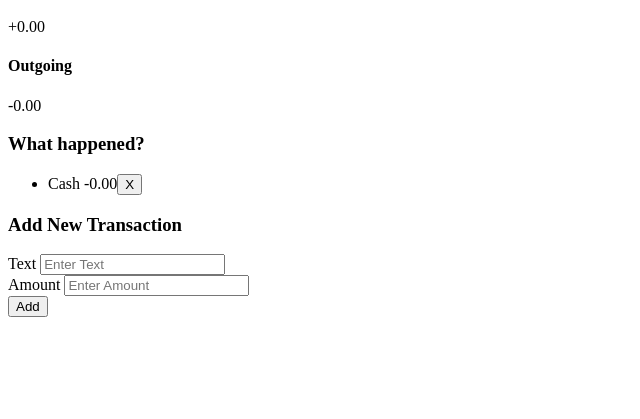
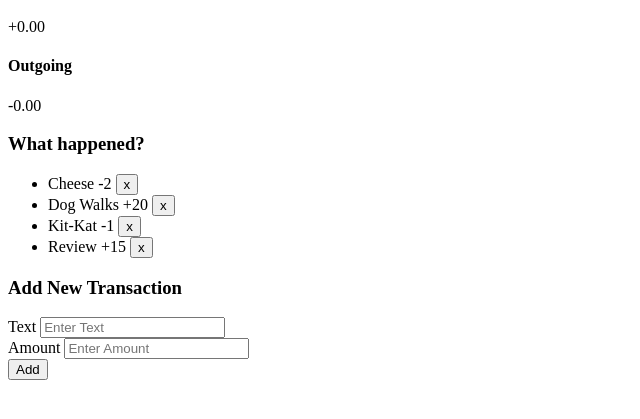
Before and after one commit to stephangriesel/cashtrack-js, a plain HTML site: page index.html in a window 1280 px wide. Shown: the part 199-618 px from the top of the page, without its empty margins (0-640 px from the left). Drawn offline with Linux system fonts and the light colour scheme.

Commit message:
add logic

```diff
--- a/index.html
+++ b/index.html
@@ -40,6 +40,7 @@
             <button class="btn">Add</button>
         </form>
     </div>
+    <script src="script.js"></script>
 </body>
 
 </html>
--- a/script.js
+++ b/script.js
@@ -0,0 +1,43 @@
+const balance = document.getElementById('balance');
+const moneyPlus = document.getElementById('money-plus');
+const moneyMinus = document.getElementById('money-minus');
+const list = document.getElementById('list');
+const form = document.getElementById('form');
+const text = document.getElementById('text');
+const amount = document.getElementById('amount');
+
+const testData = [
+    { id: 1, text: 'Cheese', amount: -2 },
+    { id: 2, text: 'Dog Walks', amount: 20 },
+    { id: 3, text: 'Kit-Kat', amount: -1 },
+    { id: 4, text: 'Review', amount: 15 }
+];
+
+let transactions = testData;
+
+// Add to DOM list
+function addTransactionDOM(transaction) {
+    // Is it income or expense?
+    const sign = transaction.amount < 0 ? '-' : '+';
+
+    const item = document.createElement('li');
+
+    // Add class based on value
+    item.classList.add(transaction.amount < 0 ? 'minus' : 'plus');
+
+    item.innerHTML = `
+        ${transaction.text} <span>${sign}${Math.abs(transaction.amount)}</span>
+        <button class="delete-btn">x</button>
+    `;
+
+    list.appendChild(item);
+}
+
+// Initialization
+function init() {
+    list.innerHTML = '';
+
+    transactions.forEach(addTransactionDOM);
+}
+
+init();
```
